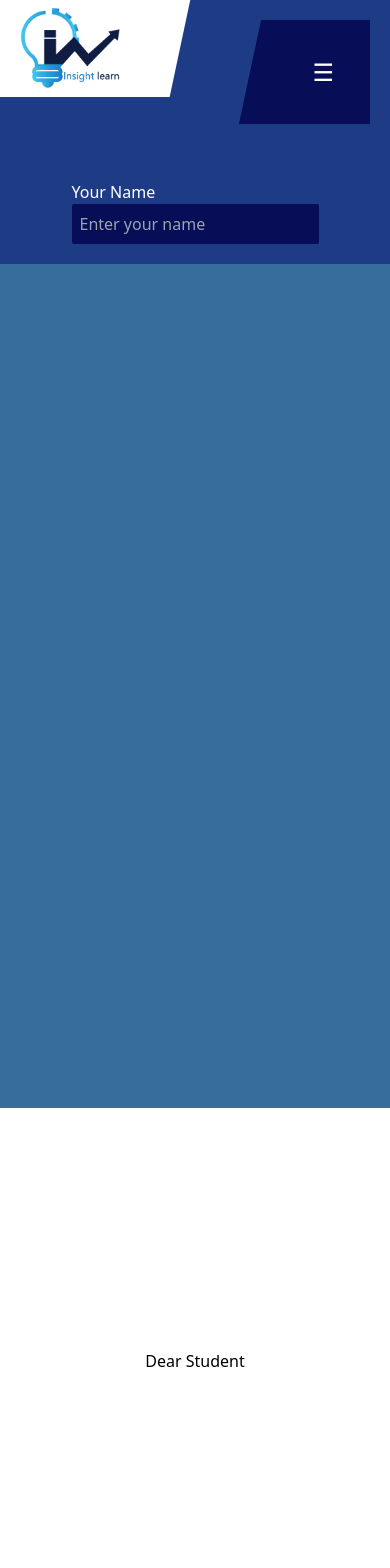
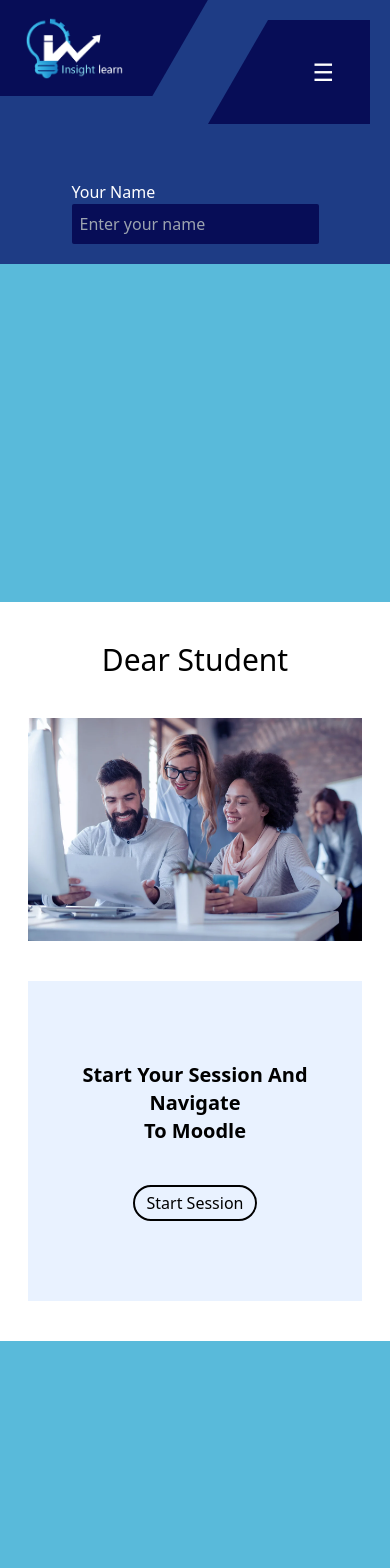
Before and after one commit to AhmedEid2504/insight-learn, a React (Vite) app: page / in a window 390 px wide. Shown: the top 1568 px of the page. Built offline with nearby package versions, Linux system fonts and the light colour scheme; no server answers.

Commit message:
changes logo and Navbar finishes session component with responsive design and add colors to tailwind

```diff
--- a/src/components/Navbar.jsx
+++ b/src/components/Navbar.jsx
@@ -44,18 +44,17 @@ const Navbar =() => {
             <div>
                     <Link
                         to="/">
-                            <div className=' bg-white  px-5 py-2 absolute top-0 left-0'>
-                                <div className=' bg-white  px-5 py-2 absolute top-0 left-0 w-[180px] -skew-x-12 h-full -z-50'>
+                            <div className=' bg-c_3  px-6 py-4 absolute top-0 left-0'>
+                                <div className=' bg-c_3   px-5 py-2 absolute top-0 left-0 w-[180px] -skew-x-[30deg] h-full -z-50'>
                                 </div>
                                 <img className='w-[100px] h-auto' src="images/logo.png" alt="logo image" />
-
                             </div>
                     </Link>
             </div>
             <div className="bg-c_3 text-center items-center justify-center p-7 absolute top-5 right-5 flex">
                 {windowWidth > 800 ? (
                     <div>
-                        <div className="bg-c_3 text-center items-center justify-center w-[400px] -skew-x-12 h-[96px] top-0 -z-50 absolute  right-5 flex"></div>
+                        <div className="bg-c_3 text-center items-center justify-center w-[400px] -skew-x-[30deg] h-[96px] top-0 -z-50 absolute  right-5 flex"></div>
                         <ul className="flex justify-between items-center list-none p-2 text-center gap-5">
                             <li><Link className="hover:text-c_4 transition-all ease-in duration-200" to="/home">Home</Link></li>
                             <li><Link className="hover:text-c_4 transition-all ease-in duration-200" to="/quiz">Quiz</Link></li>
@@ -81,7 +80,7 @@ const Navbar =() => {
                     </div>
                 ) : (
                     <div>
-                        <div className="bg-c_3 text-center items-center justify-center w-[100px] -skew-x-12 h-[104px] top-0 -z-50 absolute  right-5 flex"></div>
+                        <div className="bg-c_3 text-center items-center justify-center w-[100px] -skew-x-[30deg] h-[104px] top-0 -z-50 absolute  right-8 flex"></div>
                         <ul className="flex justify-between items-center list-none p-2 text-center gap-5">
                             <div className="flex justify-center items-center text-center content-center gap-2">
                                 <button className="hover:text-c_4 transition-all ease-in duration-200 text-2xl flex items-center justify-center"  onClick={toggleUserMenu}>
@@ -89,7 +88,7 @@ const Navbar =() => {
                                 </button>
                             </div>
                             {showUserMenu && (
-                                <ul className={showUserMenu ? "absolute bg-c_3 flex flex-col justify-center gap-3 items-center bg-third p-10 px-16 top-0 right-0 translate-y-20 h-auto w-auto transition-all ease-in duration-200" : "translate-y-20 transition-all ease-in duration-200"} ref={ulRef}>
+                                <ul className={showUserMenu ? "absolute bg-c_3 flex flex-col justify-center gap-3 items-center bg-third p-10 px-[54px] top-6 right-0 translate-y-20 h-auto w-auto transition-all ease-in duration-200" : "translate-y-20 transition-all ease-in duration-200"} ref={ulRef}>
                                         <>
                                             <li><Link className="hover:text-c_4 transition-all ease-in duration-200" to="/login">Login</Link></li>
                                             <li><Link className="hover:text-c_4 transition-all ease-in duration-200" to="/home">Home</Link></li>
--- a/src/components/Session.jsx
+++ b/src/components/Session.jsx
@@ -1,10 +1,21 @@
 
 const Session = () => {
     return (
-        <div className="bg-white flex flex-col h-[60vh] w-screen relative items-center justify-center">
-            <h1>Dear Student</h1>
-            <div className="flex ">
-
+        <div className="bg-white ">
+            <div className="flex flex-col relative items-center justify-center gap-10 py-10 p-7">
+                <h1 className="text-3xl">Dear Student</h1>
+                <div className="flex max-sm:flex-col gap-10 justify-center items-center">
+                    <div className="flex basis-1/2">
+                        <img className="w-auto" src="images/session.png" alt="" />
+                    </div>
+                    <div className="flex bg-c_5 gap-10 basis-1/2 py-20 max-sm:px-5 flex-col justify-center items-center">
+                        <span className=" text-center font-bold text-xl">
+                            <h2>Start Your Session And Navigate</h2>
+                            <h2>To Moodle</h2>
+                        </span>
+                        <button className="bg-transparent text-black border-2 hover:bg-black hover:text-white transition-all duration-200 ease-in px-3 py-1 rounded-3xl">Start Session</button>
+                    </div>
+                </div>
             </div>
         </div>
     )
--- a/src/pages/Home.jsx
+++ b/src/pages/Home.jsx
@@ -3,13 +3,13 @@ import Session from "../components/Session"
 
 const Home = () => {
     return (
-        <div className="flex flex-col w-full">
-            <div className="bg-c_4 h-screen w-screen">
+        <div className="flex flex-col">
+            <div className="bg-c_4 h-[40vh]">
 
             </div>
             <Session />
 
-            <div className="bg-c_4 h-screen w-screen">
+            <div className="bg-c_4 h-[40vh]">
 
             </div>
 
--- a/tailwind.config.js
+++ b/tailwind.config.js
@@ -9,7 +9,7 @@ export default {
       c_1: "#060B7D",
       c_2:  "#1E3C85",
       c_3:  "#070D57",
-      c_4: "#366D9A",
+      c_4: "#59bada",
       c_5: "#e9f2ff",
       black: "#000000",
       white: "#ffffff"
```
Also changed, not shown: public/images/logo.png, public/images/session.png (added).
